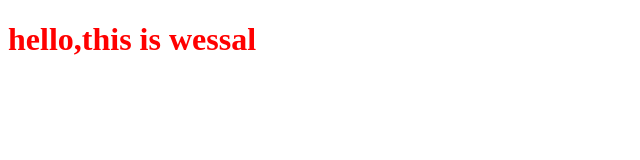
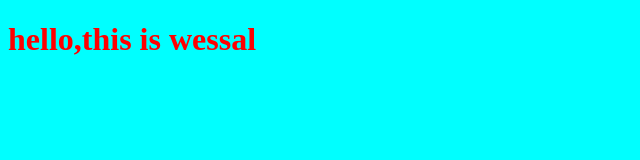
Before and after one commit to Wessal-1511/secproject, a plain HTML site: page index.html in a window 1280 px wide. Shown: the whole page, without its empty margins (0-640 px from the left). Drawn offline with Linux system fonts and the light colour scheme.

Commit message:
changing the background

```diff
--- a/style.css
+++ b/style.css
@@ -1,3 +1,7 @@
 h1{
     color:red;
 }
+body{
+    background-color:aqua
+    ;
+}
```
